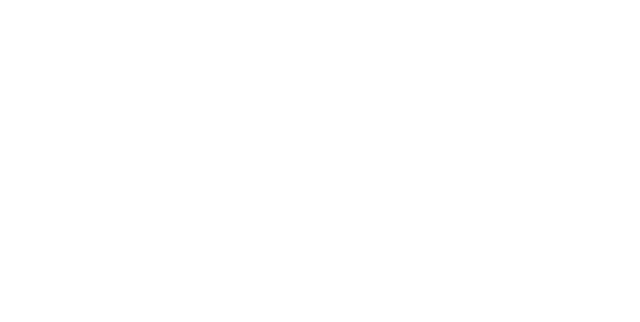
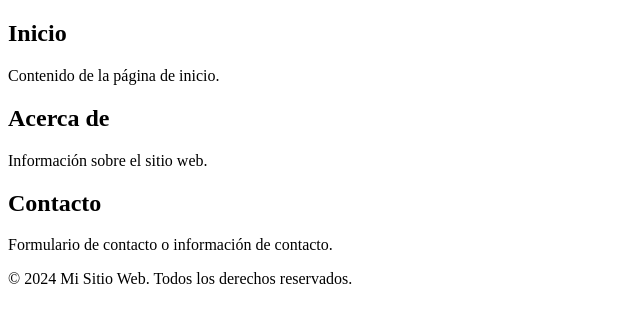
Before and after one commit to CharlsMikhail/Portafolio, a plain HTML site: page index.html in a window 1280 px wide. Shown: the whole page, without its empty margins (0-640 px from the left). Drawn offline with Linux system fonts and the light colour scheme.

Commit message:
[Update]index

```diff
--- a/index.html
+++ b/index.html
@@ -1,13 +1,32 @@
 <!DOCTYPE html>
+<html lang="es">
     <head>
+        <meta charset="UTF-8">
+        <meta name="viewport" content="width=device-width, initial-scale=1.0">
+        <title>Título de la Página</title>
+        <link rel="stylesheet" href="styles.css"> <!-- Enlace a una hoja de estilo CSS -->
+        <script src="script.js" defer></script> <!-- Enlace a un archivo JavaScript -->
+    </head>
+    <body>
+        <header>
 
-    </head>
-
-    <body>
-
+        </header>
+        <main>
+            <section id="home">
+                <h2>Inicio</h2>
+                <p>Contenido de la página de inicio.</p>
+            </section>
+            <section id="about">
+                <h2>Acerca de</h2>
+                <p>Información sobre el sitio web.</p>
+            </section>
+            <section id="contact">
+                <h2>Contacto</h2>
+                <p>Formulario de contacto o información de contacto.</p>
+            </section>
+        </main>
+        <footer>
+            <p>&copy; 2024 Mi Sitio Web. Todos los derechos reservados.</p>
+        </footer>
     </body>
-
-    <footer>
-
-    </footer>
 </html>
```
